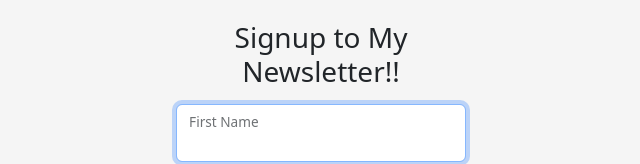
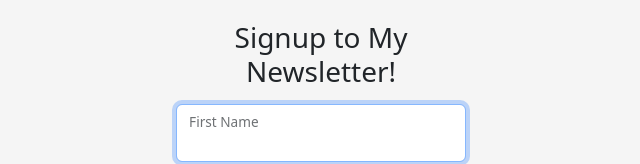
Before and after one commit to AlexMarPapas/Newsletter-Signup, a plain HTML site: page signup.html in a window 1280 px wide. Shown: the part 252-416 px from the top of the page, 319-959 px from the left. Drawn offline with nearby package versions, Linux system fonts and the light colour scheme.

Commit message:
Update signup.html

```diff
--- a/signup.html
+++ b/signup.html
@@ -18,7 +18,7 @@
 <main class="form-signin w-100 m-auto">
   <form action="/" method="post">
     <img class="mb-4" src="images/FSDevLogo.png" alt="" width="175" height="130">
-    <h1 class="h3 mb-3 fw-normal">Signup to My Newsletter!!</h1>
+    <h1 class="h3 mb-3 fw-normal">Signup to My Newsletter!</h1>
 
     <div class="form-floating">
       <input type="text" name="fName" class="form-control"  placeholder="First Name" required autofocus>
```
